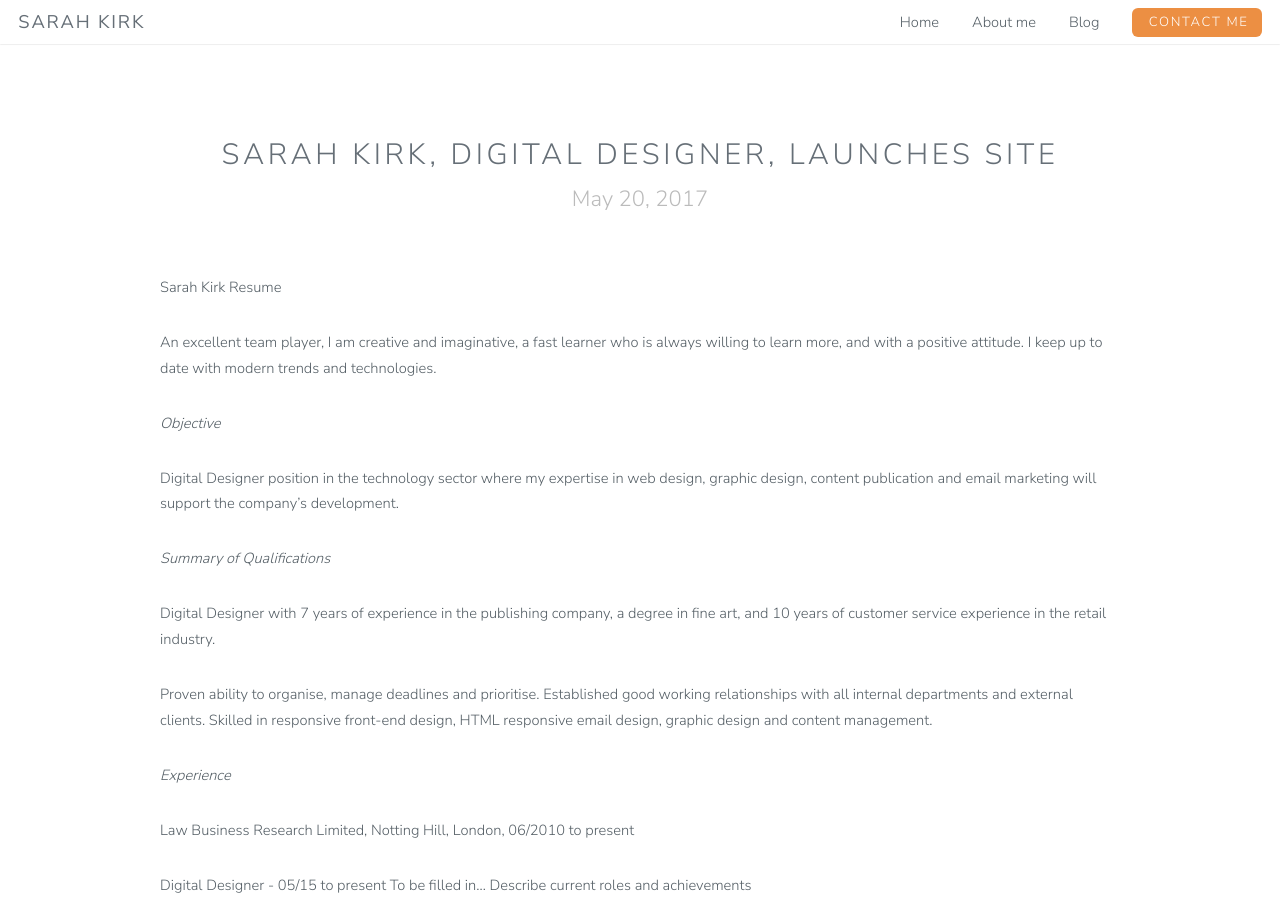
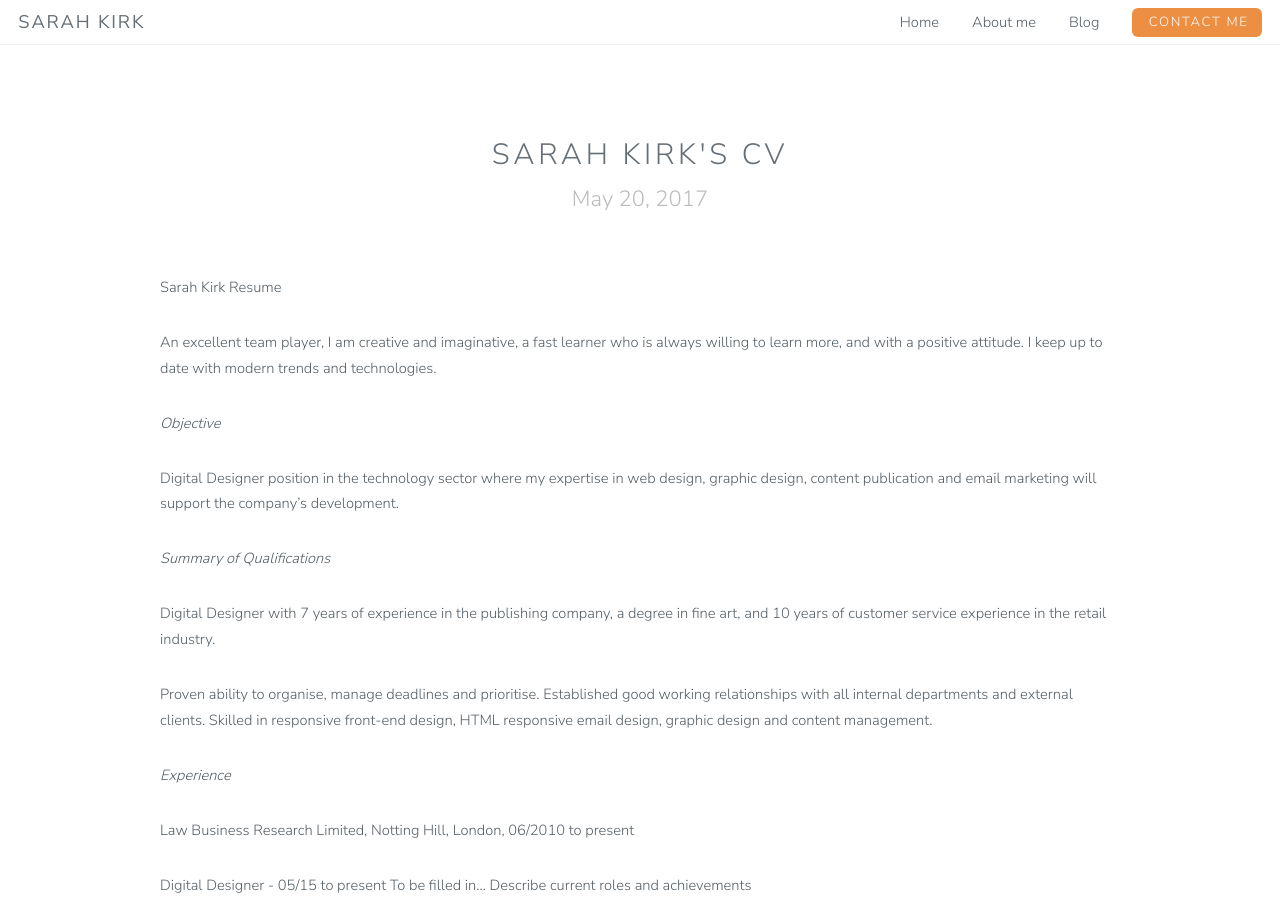
Before and after one commit to Kharsikar/kharsikar.github.io, a Jekyll site: the page built from _posts/2017-05-20-sarah-kirk-site-launched.md, in a window 1280 px wide and 900 px high. Built offline with Jekyll 4.4.1, drawn with Linux system fonts in a browser that asks for light colours.

Commit message:
Update 2017-05-20-sarah-kirk-site-launched.md

```diff
--- a/_posts/2017-05-20-sarah-kirk-site-launched.md
+++ b/_posts/2017-05-20-sarah-kirk-site-launched.md
@@ -1,6 +1,6 @@
 ---
 layout: post
-title: "Sarah Kirk, Digital Designer, Launches Site"
+title: "Sarah Kirk's CV"
 date: 2017-05-20
 ---
 
```
